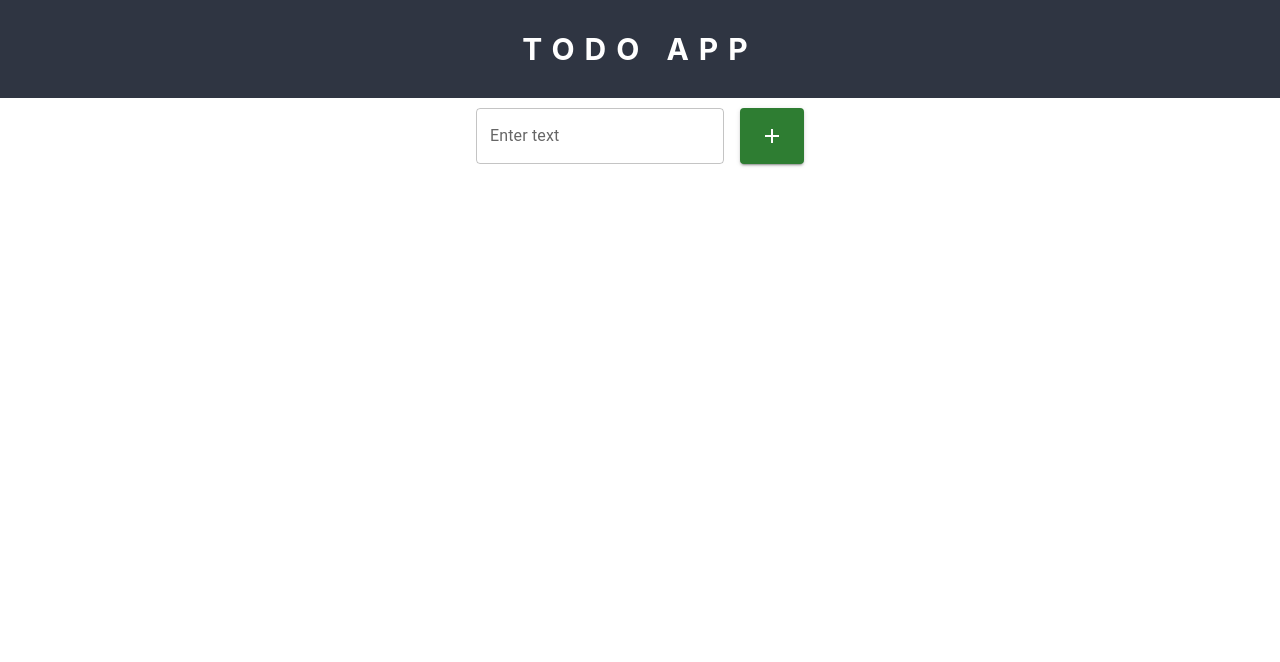
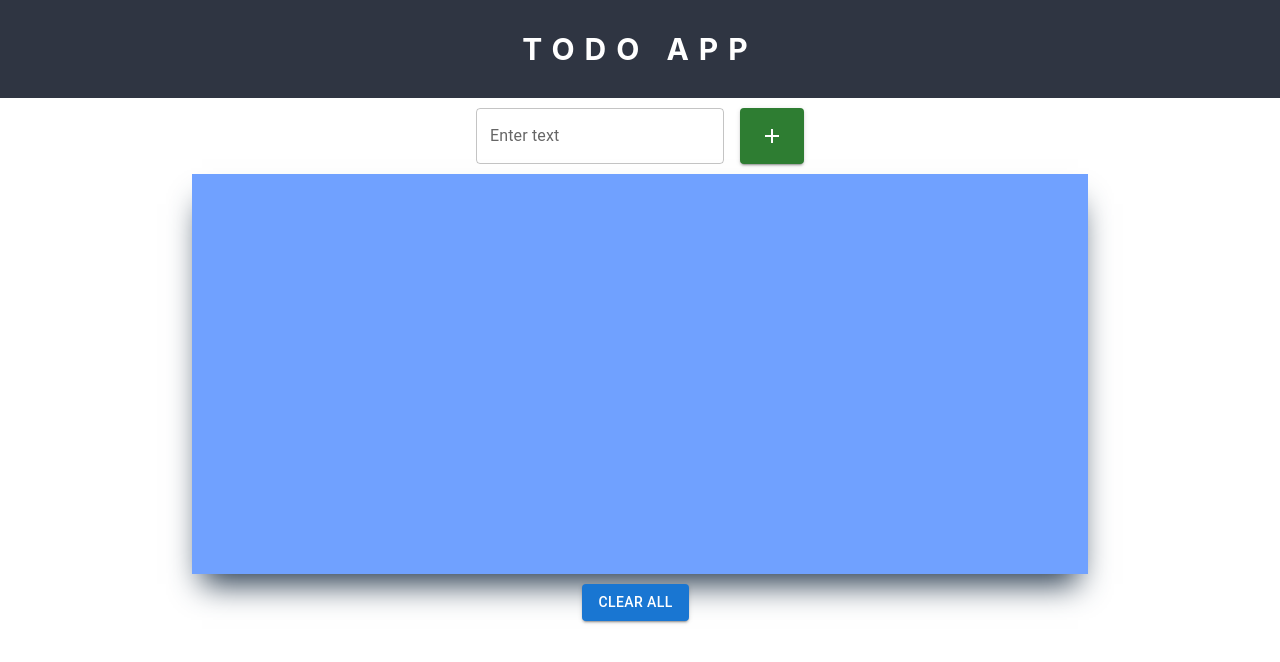
Before and after one commit to HarshRa3/myFirstReactAssignment, a React (Create React App) app: page / in a window 1280 px wide. Shown: the top 662 px of the page. Built offline with nearby package versions, Linux system fonts and the light colour scheme.

Commit message:
here checkbox functionality has been added and after entering space will not add item

```diff
--- a/package.json
+++ b/package.json
@@ -16,6 +16,7 @@
     "react-dom": "^18.2.0",
     "react-scripts": "5.0.1",
     "styled-components": "^6.1.1",
+    "uuidv4": "^6.2.13",
     "web-vitals": "^2.1.4"
   },
   "scripts": {
--- a/src/App.js
+++ b/src/App.js
@@ -1,6 +1,7 @@
 import React from 'react'
 import Header from './components/Header'
 import TextArea from './components/TextArea'
+// import { Button } from '@mui/material'
 
 const App = () => {
   return (
--- a/src/components/DisplayedData.js
+++ b/src/components/DisplayedData.js
@@ -1,25 +1,24 @@
 import { Box, Button, Checkbox, Stack, Typography } from "@mui/material";
-import React from "react";
 import EditIcon from "@mui/icons-material/Edit";
 import DeleteIcon from "@mui/icons-material/Delete";
 const DisplayedData = (props) => {
   return (
     <>
       <Stack
-        direction={{ xs: "column", sm: "column", md: "column",lg:'row' }}
+        direction={{ xs: "column", sm: "column", md: "column", lg: "row" }}
         sx={{
-
           justifyContent: "space-between",
-          width: "50%",
-          margin: "10px auto",
-          padding:'0 20px',
+          width: "96.5%",
+          margin: "10px 0",
+          padding: "0 20px",
+          background: "white",
           boxShadow:
             "rgba(0, 0, 0, 0.19) 0px 10px 20px, rgba(0, 0, 0, 0.23) 0px 6px 6px",
         }}
       >
         <Box
           sx={{
-        //   width:'50%',
+            //   width:'50%',
             display: "flex",
             justifyContent: {
               md: "space-between",
@@ -30,24 +29,44 @@ const DisplayedData = (props) => {
           }}
         >
           <Box>
-            <Checkbox />
+            <Checkbox onClick={props.handleCheck} />
           </Box>
-          <Box sx={{wordBreak:'break-word'}}>
+          <Box sx={{ wordBreak: "break-word" }}>
             <Typography variant="h5">{props.input}</Typography>
           </Box>
         </Box>
-        <Stack direction={'row'}
+        <Stack
+          direction={"row"}
           sx={{
-            textAlign:'center',
-            alignSelf:'center',
-            paddingBottom:{
-                sm:"10px",
-                xs:"10px",
-                md:"10px"
-            }
+            textAlign: "center",
+            alignSelf: "center",
+            justifyContent: "center",
+            paddingBottom: {
+              sm: "10px",
+              xs: "10px",
+              md: "10px",
+            },
+            wordBreak: "break-word",
+            // width:'100%'
           }}
         >
-          <Button variant="contained" color="secondary" sx={{marginRight:'10px'}}  >
+         <Typography
+            // key={e.id}
+            variant="p"
+            color={'error'}
+            sx={{
+              textAlign: "center",
+              display: "flex",
+              alignItems: "center",
+            }}
+          >
+            {props.complete}
+          </Typography>
+          <Button
+            variant="contained"
+            color="secondary"
+            sx={{ margin: "0px 10px" }}
+          >
             <EditIcon />
           </Button>
           <Button variant="contained" color="error" onClick={props.deleteData}>
--- a/src/components/TextArea.js
+++ b/src/components/TextArea.js
@@ -1,45 +1,90 @@
 import React, { createContext, useState } from "react";
 import TextField from "@mui/material/TextField";
-import {  Button, Stack } from "@mui/material";
+import { Box, Button, Stack } from "@mui/material";
 import AddIcon from "@mui/icons-material/Add";
 import DisplayedData from "./DisplayedData";
-const inputData=createContext()
+import { v4 as uuidv4 } from "uuid";
+const store = createContext();
 const TextArea = (props) => {
-  const[input,setInput]=useState('')
-  const[data,setData]=useState([])
-  const addData=()=>{
-    if(!input){
+  const [input, setInput] = useState("");
+  const [data, setData] = useState([]);
+  // const [isChecked, setIsChecked] = useState(false);
+  const addData = () => {
+    if (input.trim() !== "") {
+      setData([...data, { id: uuidv4(), text: input, check: false }]);
+      setInput("");
+    } else {
+    }
+  };
+  const deleteData = (index) => {
+    const updatedList = data.filter((e) => {
+      return e.id !== index;
+    });
+    setData(updatedList);
+  };
 
-    }else{
-        setData([...data,{input}])
-        setInput('')
-    }
-  }
-  const deleteData=(i)=>{
-    let arr=data;
-    arr.splice(i,1);
-    setData([...arr]);
-    console.log(i)
-  }
+  const clearAllText = () => {
+    setData([]);
+  };
+  const handleCheck = (index) => {
+    setData(
+      data.map((e) => {
+        if (e.id === index) {
+          return { ...e, check: !e.check };
+        }
+          return e;
+      })
+    );
+  };
   return (
-    <inputData.Provider value={{input,setInput,data}}>
-      <Stack direction={"row"} spacing={2} sx={{justifyContent:'center', mt:'10px'}} >
-        {/* <TextField id="fullWidth" fullWidth label="Enter Text Here"  variant="outlined" /> */}
-        <TextField label="Enter text" value={input} onChange={(e)=>setInput(e.target.value)} />
-        <Button variant="contained" color="success" onClick={addData} >
+    <store.Provider value={{ data }}>
+      <Stack
+        direction={"row"}
+        spacing={2}
+        sx={{ justifyContent: "center", mt: "10px" }}
+      >
+        <TextField
+          label="Enter text"
+          value={input}
+          onChange={(e) => setInput(e.target.value)}
+        />
+        <Button variant="contained" color="success" onClick={addData}>
           <AddIcon />
         </Button>
       </Stack>
-      <div stylr={{maxHeight:'900px',backgroundgColor:'red'}}>
-
-
-      {data.map((e,i)=>{
-        return <DisplayedData input={e.input} key={i} deleteData={()=>deleteData(i)}/>
-      })}
+      <div
+        style={{
+          height: "400px",
+          backgroundColor: "#70a1ff",
+          width: "70%",
+          margin: "auto",
+          overflowX: "hidden",
+          overflowY: "scroll",
+          marginTop: "10px",
+          boxShadow: 'rgb(38, 57, 77) 0px 20px 30px -10px'
+        }}
+      >
+        {data.map((e) => {
+          return (
+            <DisplayedData
+              input={e.text}
+              key={e.id}
+              deleteData={() => deleteData(e.id)}
+              data={data}
+              handleCheck={() => handleCheck(e.id)}
+              complete={e.check&&'Completed'}
+            />
+          );
+        })}
       </div>
-    </inputData.Provider>
+      <Box sx={{ width: "9%", margin: "10px auto" }}>
+        <Button variant="contained" onClick={clearAllText}>
+          Clear All
+        </Button>
+      </Box>
+    </store.Provider>
   );
 };
 
 export default TextArea;
-export {inputData};
+export { store };
```
Also changed, not shown: src/components/TodoTitle.js (deleted, +0 -11 lines), 1 other file (tests, documents, lock files or other folders).
